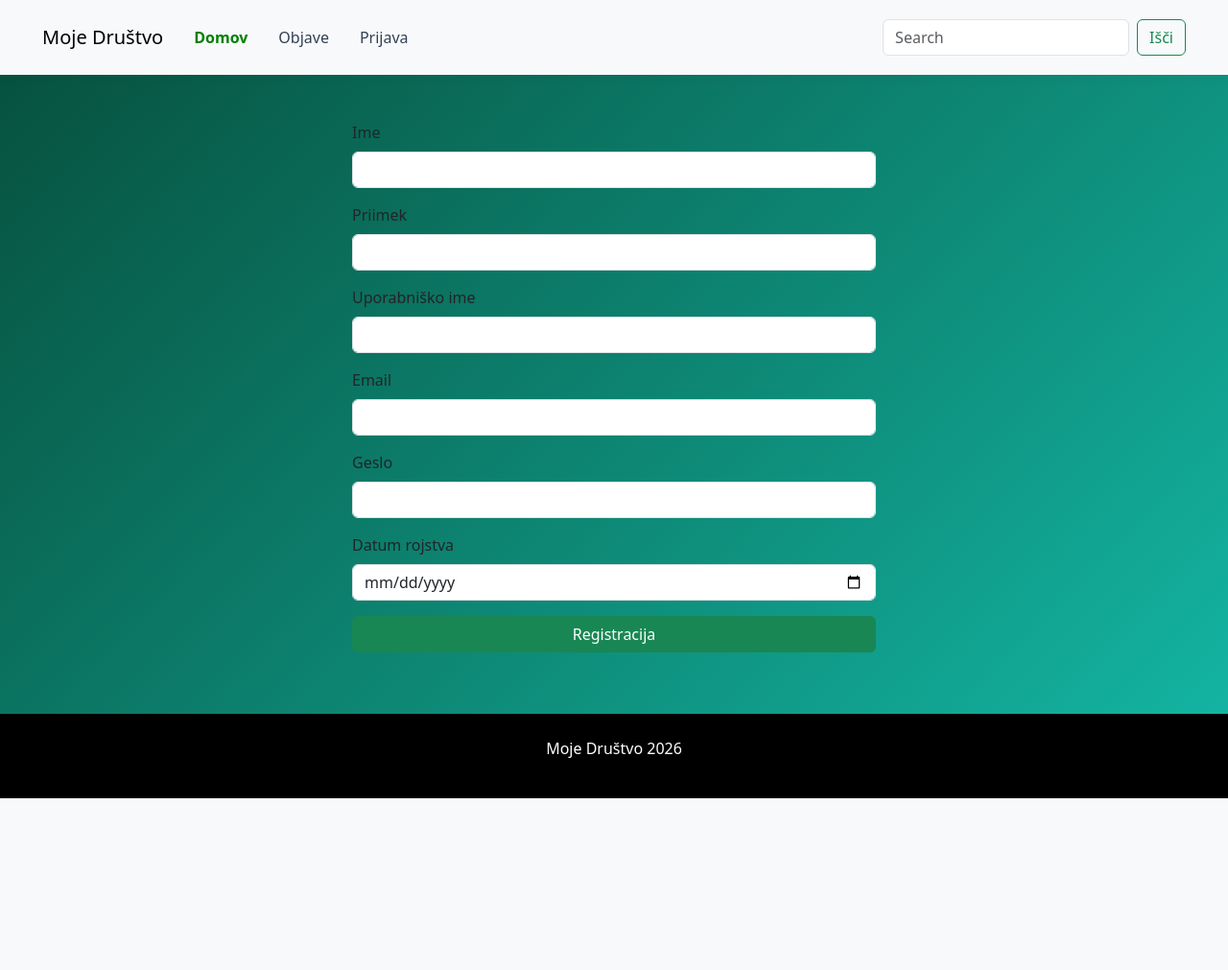
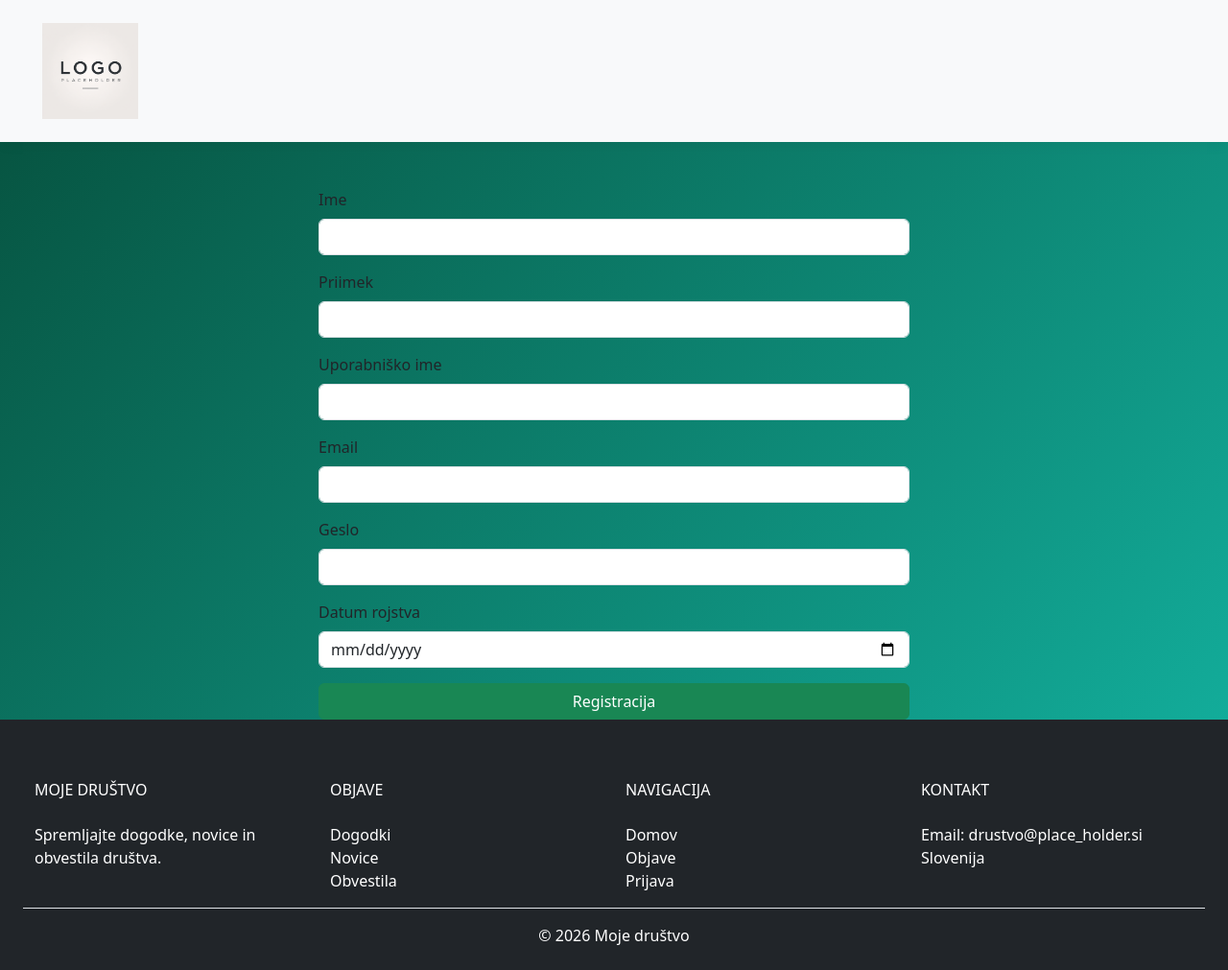
Before and after one commit to TadejBasa/MojeDrustvo, a PHP site: page /register.php in a window 1280 px wide. Shown: the whole page at 96% size. Before the commit the page ends 832 px from the top, so only its background shows below. Run offline with PHP 8.4, Linux system fonts and the light colour scheme; some libraries are stand-ins or nearby versions.

Commit message:
Header,footer template

```diff
--- a/Frontend/admin.php
+++ b/Frontend/admin.php
@@ -286,9 +286,7 @@ $prijave  = mysqli_query($conn, "SELECT p.*, u.ime, u.priimek, d.naslov as d_nas
   </div>
 </main>
 
-<footer class="bg-dark text-white text-center p-3 mt-5">
-  <p class="mb-0">© 2026 Moje društvo</p>
-</footer>
+<?php include 'footer.php'; ?>
 
 <script src="https://cdn.jsdelivr.net/npm/bootstrap@5.3.8/dist/js/bootstrap.bundle.min.js"></script>
 </body>
--- /dev/null
+++ b/Frontend/footer.php
@@ -0,0 +1,37 @@
+<footer class="bg-dark text-white pt-5 pb-4">
+  <div class="container text-center text-md-start">
+    <div class="row">
+
+      <div class="col-md-3 mx-auto mt-3">
+        <h5 class="text-uppercase mb-4">Moje društvo</h5>
+        <p>Spremljajte dogodke, novice in obvestila društva.</p>
+      </div>
+
+      <div class="col-md-3 mx-auto mt-3">
+        <h6 class="text-uppercase mb-4">Objave</h6>
+        <p><a href="#">Dogodki</a></p>
+        <p><a href="#">Novice</a></p>
+        <p><a href="#">Obvestila</a></p>
+      </div>
+
+      <div class="col-md-3 mx-auto mt-3">
+        <h6 class="text-uppercase mb-4">Navigacija</h6>
+        <p><a href="index.html">Domov</a></p>
+        <p><a href="#">Objave</a></p>
+        <p><a href="login.html">Prijava</a></p>
+      </div>
+
+      <div class="col-md-3 mx-auto mt-3">
+        <h6 class="text-uppercase mb-4">Kontakt</h6>
+        <p>Email: drustvo@place_holder.si</p>
+        <p>Slovenija</p>
+      </div>
+
+    </div>
+
+    <div class="row pt-3 border-top mt-3">
+      <p class="text-center mb-0">© 2026 Moje društvo</p>
+    </div>
+
+  </div>
+</footer>
--- /dev/null
+++ b/Frontend/header.php
@@ -0,0 +1,28 @@
+<header>
+  <nav class="navbar navbar-expand-lg bg-body-tertiary">
+    <div class="container-fluid">
+      <a class="navbar-brand" href="index.php">
+        <img src="slike/logo_placeholder.png" alt="Domov" width="100" height="100" loading="eager"> </a>
+        <button class="navbar-toggler" type="button" data-bs-toggle="collapse" data-bs-target="#navbarSupportedContent" aria-controls="navbarSupportedContent" aria-expanded="false" aria-label="Toggle navigation">
+          <span class="navbar-toggler-icon"></span>
+        </button>
+    <div class="collapse navbar-collapse" id="navbarSupportedContent">
+      <ul class="navbar-nav me-auto mb-2 mb-lg-0">
+        <li class="nav-item">
+          <a class="nav-link active" aria-current="page" href="index.php">Domov</a>
+        </li>
+        <li class="nav-item">
+          <a class="nav-link" href="objave.php">Objave</a>
+        </li>
+        <li class="nav-item">
+          <a class="nav-link" href="login.php">Prijava</a>
+        </li>
+      </ul>
+    <form class="d-flex" role="search">
+      <input class="form-control me-2" type="search" placeholder="Search" aria-label="Search"/>
+      <button class="btn btn-outline-success" type="submit">Išči</button>
+    </form>
+  </div>
+</div>
+</nav>
+</header>
--- a/Frontend/register.php
+++ b/Frontend/register.php
@@ -45,38 +45,14 @@ if ($_SERVER["REQUEST_METHOD"] == "POST") {
 <head>
     <meta charset="UTF-8">
     <meta name="viewport" content="width=device-width, initial-scale=1.0">
+    <script src="https://cdn.tailwindcss.com"></script>
     <link href="https://cdn.jsdelivr.net/npm/bootstrap@5.3.8/dist/css/bootstrap.min.css" rel="stylesheet" integrity="sha384-sRIl4kxILFvY47J16cr9ZwB07vP4J8+LH7qKQnuqkuIAvNWLzeN8tE5YBujZqJLB" crossorigin="anonymous">
     <link href="style.css" rel="stylesheet">
     <title>Registracija - Moje Društvo</title>
 </head>
 <body class="stran html">
-<header>
-  <nav class="navbar navbar-expand-lg bg-body-tertiary">
-    <div class="container-fluid">
-      <a class="navbar-brand" href="index.html">Moje Društvo</a>
-        <button class="navbar-toggler" type="button" data-bs-toggle="collapse" data-bs-target="#navbarSupportedContent" aria-controls="navbarSupportedContent" aria-expanded="false" aria-label="Toggle navigation">
-          <span class="navbar-toggler-icon"></span>
-        </button>
-    <div class="collapse navbar-collapse" id="navbarSupportedContent">
-      <ul class="navbar-nav me-auto mb-2 mb-lg-0">
-        <li class="nav-item">
-          <a class="nav-link active" aria-current="page" href="index.html">Domov</a>
-        </li>
-        <li class="nav-item">
-          <a class="nav-link" href="objave.php">Objave</a>
-        </li>
-        <li class="nav-item">
-          <a class="nav-link" href="login.php">Prijava</a>
-        </li>
-      </ul>
-    <form class="d-flex" role="search">
-      <input class="form-control me-2" type="search" placeholder="Search" aria-label="Search"/>
-      <button class="btn btn-outline-success" type="submit">Išči</button>
-    </form>
-  </div>
-</div>
-</nav>
-</header>
+
+<?php include 'header.php'; ?>
 
 <main>
   <div class="container mt-5">
@@ -123,11 +99,7 @@ if ($_SERVER["REQUEST_METHOD"] == "POST") {
 </div>
 </main>
 
-<footer class="footer">
-  <p>Moje Društvo 2026</p>
-</footer>
-
-
+<?php include 'footer.php'; ?>
 
 </body>
 <script src="https://cdn.jsdelivr.net/npm/bootstrap@5.3.8/dist/js/bootstrap.bundle.min.js" integrity="sha384-FKyoEForCGlyvwx9Hj09JcYn3nv7wiPVlz7YYwJrWVcXK/BmnVDxM+D2scQbITxI" crossorigin="anonymous"></script>
--- a/Frontend/style.css
+++ b/Frontend/style.css
@@ -1,3 +1,4 @@
+
 .welcome {
   min-height: 85vh;
 
```
Also changed, not shown: Frontend/index.html (deleted, +0 -117 lines), Frontend/index.php (added, +51 -0 lines), Frontend/login.php (+2 -20 lines), Frontend/uredi_dogodek.php (+2 -15 lines).
